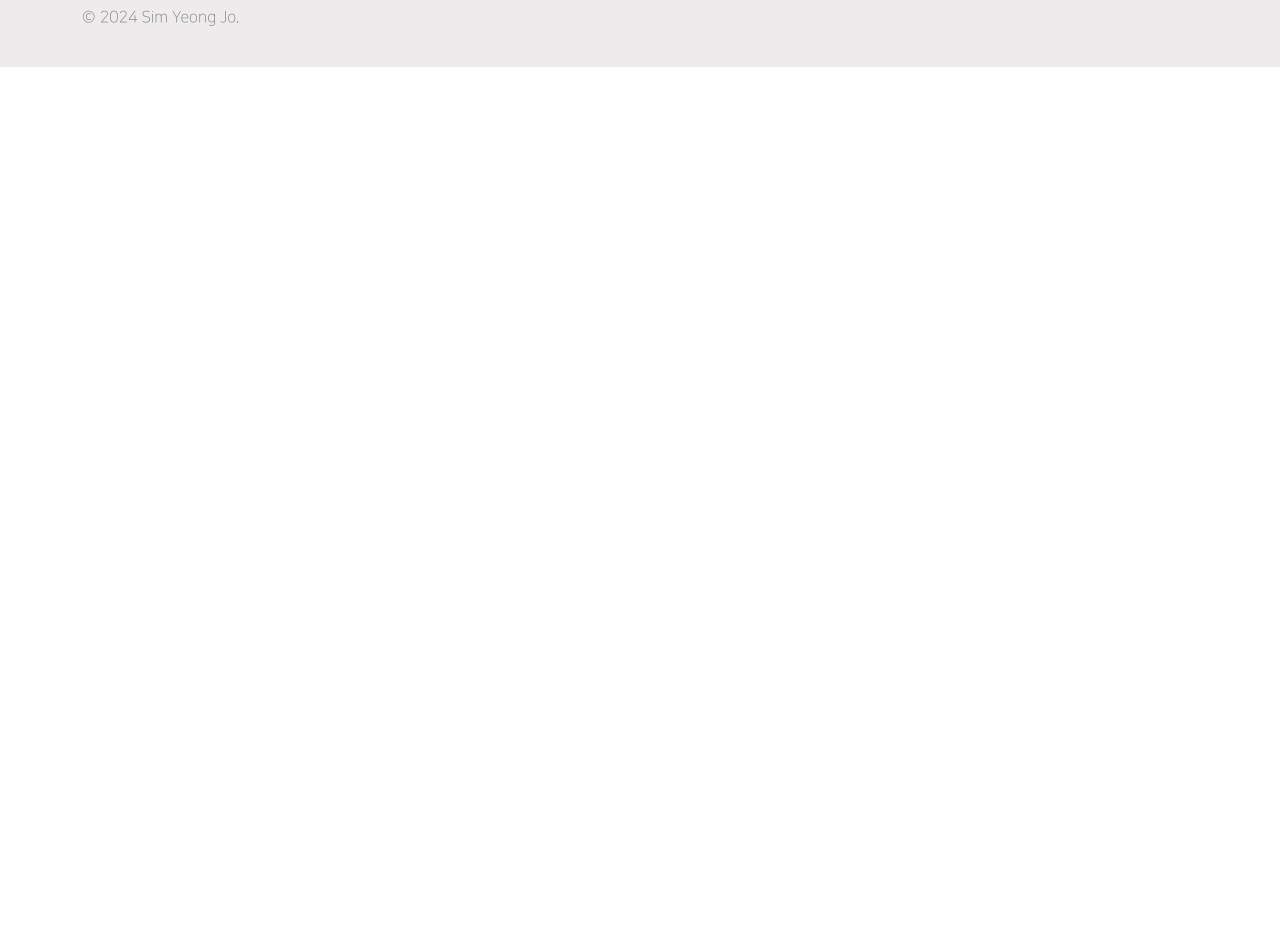
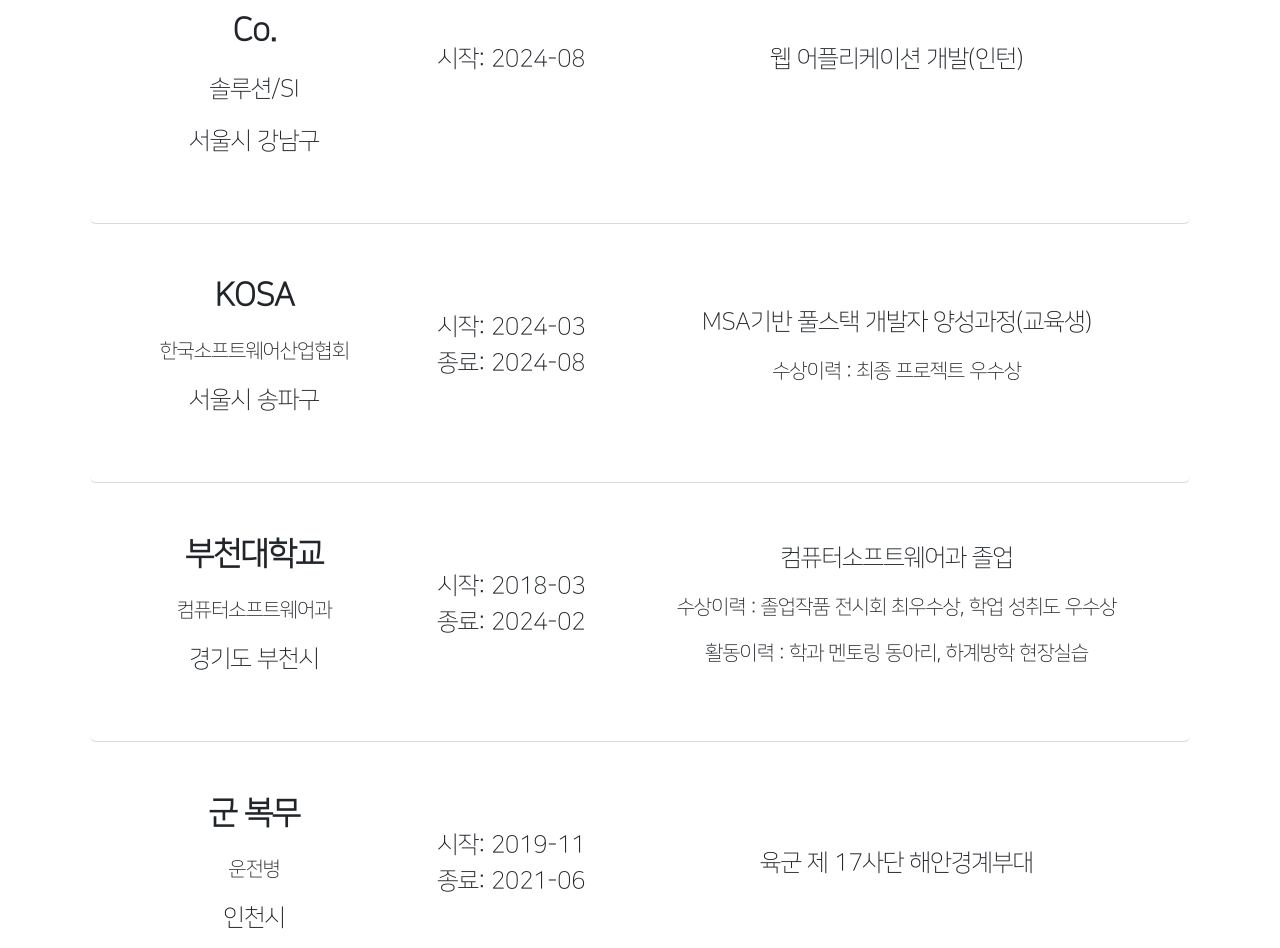
Before and after one commit to gigomgigom/sims-portfolio, a Vue app: page /#/main/about_me in a window 1280 px wide. Shown: the part 1584-2532 px from the top of the page. Before the commit the page ends 1651 px from the top, so only its background shows below. Built offline with nearby package versions, Linux system fonts and the light colour scheme; a web font is replaced by a local one.

Commit message:
history added

```diff
--- a/src/components/history.vue
+++ b/src/components/history.vue
@@ -1,7 +1,78 @@
 <template>
     <section id="history" class="container my-5 py-5">
-        <div>
-            <h1>History</h1>
+        <div id="history_wrapper">
+            <h1 class="mb-5">History</h1>
+            <div class="card shadow-hover">
+                <div class="card-body p-5">
+                    <div class="row">
+                        <div class="col-md-3 text-center">
+                            <p class="company text-center">(現)Comverse Co.</p>
+                            <p class="info">솔루션/SI</p>
+                            <p class="info">서울시 강남구</p>
+                        </div>
+                        <div class="col-md-3 text-center d-flex align-items-center justify-content-center">
+                            <p class="info">시작: 2024-08<br></p>
+                        </div>
+                        <div class="col-md-6 text-center d-flex align-items-center justify-content-center">
+                            <p class="info">웹 어플리케이션 개발(인턴)</p>
+                        </div>
+                    </div>
+                </div>
+            </div>
+            <div class="card shadow-hover">
+                <div class="card-body p-5">
+                    <div class="row">
+                        <div class="col-md-3 text-center">
+                            <p class="company text-center">KOSA</p>
+                            <p class="info text-center fs-5">한국소프트웨어산업협회</p>
+                            <p class="info">서울시 송파구</p>
+                        </div>
+                        <div class="col-md-3 text-center d-flex align-items-center justify-content-center">
+                            <p class="info">시작: 2024-03<br>종료: 2024-08</p>
+                        </div>
+                        <div class="col-md-6 text-center d-flex flex-column align-items-center justify-content-center">
+                            <p class="info">MSA기반 풀스택 개발자 양성과정(교육생)</p>
+                            <p class="fs-5">수상이력 : 최종 프로젝트 우수상</p>
+                        </div>
+                    </div>
+                </div>
+            </div>
+            <div class="card shadow-hover">
+                <div class="card-body p-5">
+                    <div class="row">
+                        <div class="col-md-3 text-center">
+                            <p class="company text-center">부천대학교</p>
+                            <p class="info text-center fs-5">컴퓨터소프트웨어과</p>
+                            <p class="info">경기도 부천시</p>
+                        </div>
+                        <div class="col-md-3 text-center d-flex align-items-center justify-content-center">
+                            <p class="info">시작: 2018-03<br>종료: 2024-02</p>
+                        </div>
+                        <div class="col-md-6 text-center d-flex flex-column align-items-center justify-content-center">
+                            <p class="info">컴퓨터소프트웨어과 졸업</p>
+                            <p class="fs-5">수상이력 : 졸업작품 전시회 최우수상, 학업 성취도 우수상</p>
+                            <p class="fs-5">활동이력 : 학과 멘토링 동아리, 하계방학 현장실습</p>
+                        </div>
+                    </div>
+                </div>
+            </div>
+            <div class="card shadow-hover">
+                <div class="card-body p-5">
+                    <div class="row">
+                        <div class="col-md-3 text-center">
+                            <p class="company text-center">군 복무</p>
+                            <p class="info text-center fs-5">운전병</p>
+                            <p class="info">인천시</p>
+                        </div>
+                        <div class="col-md-3 text-center d-flex align-items-center justify-content-center">
+                            <p class="info">시작: 2019-11<br>종료: 2021-06</p>
+                        </div>
+                        <div class="col-md-6 text-center d-flex flex-column align-items-center justify-content-center">
+                            <p class="info">육군 제 17사단 해안경계부대</p>
+                        </div>
+                    </div>
+                </div>
+            </div>
         </div>
     </section>
 </template>
@@ -11,8 +82,30 @@
 <style scoped>
     #history {
         padding: 0;
+        font-family: 'nanum';
+    }
+    #history_wrapper {
+        padding-left: 20px;
+        padding-right: 20px;
     }
     h1 {
         font-family: 'yg-jalnan';
     }
+    .card{
+        border: none;
+        transition: transform 0.5s ease;
+        border-bottom : 1px solid rgba(0, 0, 0, 0.15);
+    }
+    .card:hover {
+        box-shadow: rgba(0, 0, 0, 0.15) 0px 16px 32px 0px;
+        transform: translateY(-15px);
+        transition: transform 0.3s ease, box-shadow 0.3s ease;
+    }
+    .info {
+        font-size: 1.5em;
+    }
+    .company {
+        font-size: 2em;
+        font-weight: bolder;
+    }
 </style>
--- a/src/views/Main/SkillSection.vue
+++ b/src/views/Main/SkillSection.vue
@@ -88,7 +88,8 @@
                                     </h3>
                                 </div>
                                 <div class="img pt-3">
-                                    <img src="@/assets/skills/oracledb.png" alt="oracledb" style="width: 100%;"/>
+                                    <img src="@/assets/skills/oracledb.png" alt="oracledb" style="width: 50%;"/>
+                                    <img src="@/assets/skills/mysql.png" alt="mysql" style="width: 50%;"/>
                                 </div>
                             </div>
                         </div>
```
Also changed, not shown: src/assets/skills/mysql.png (added).
